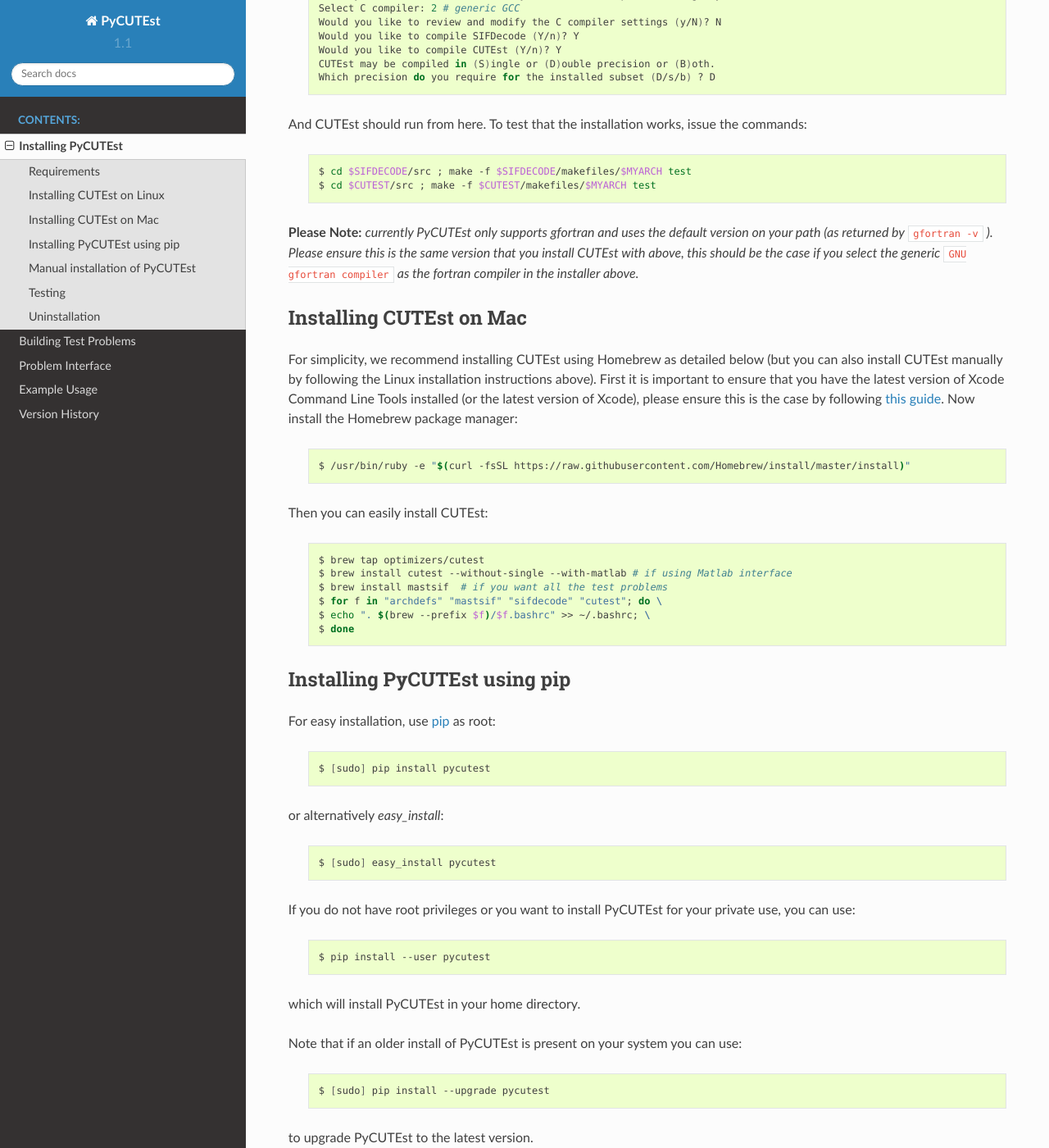
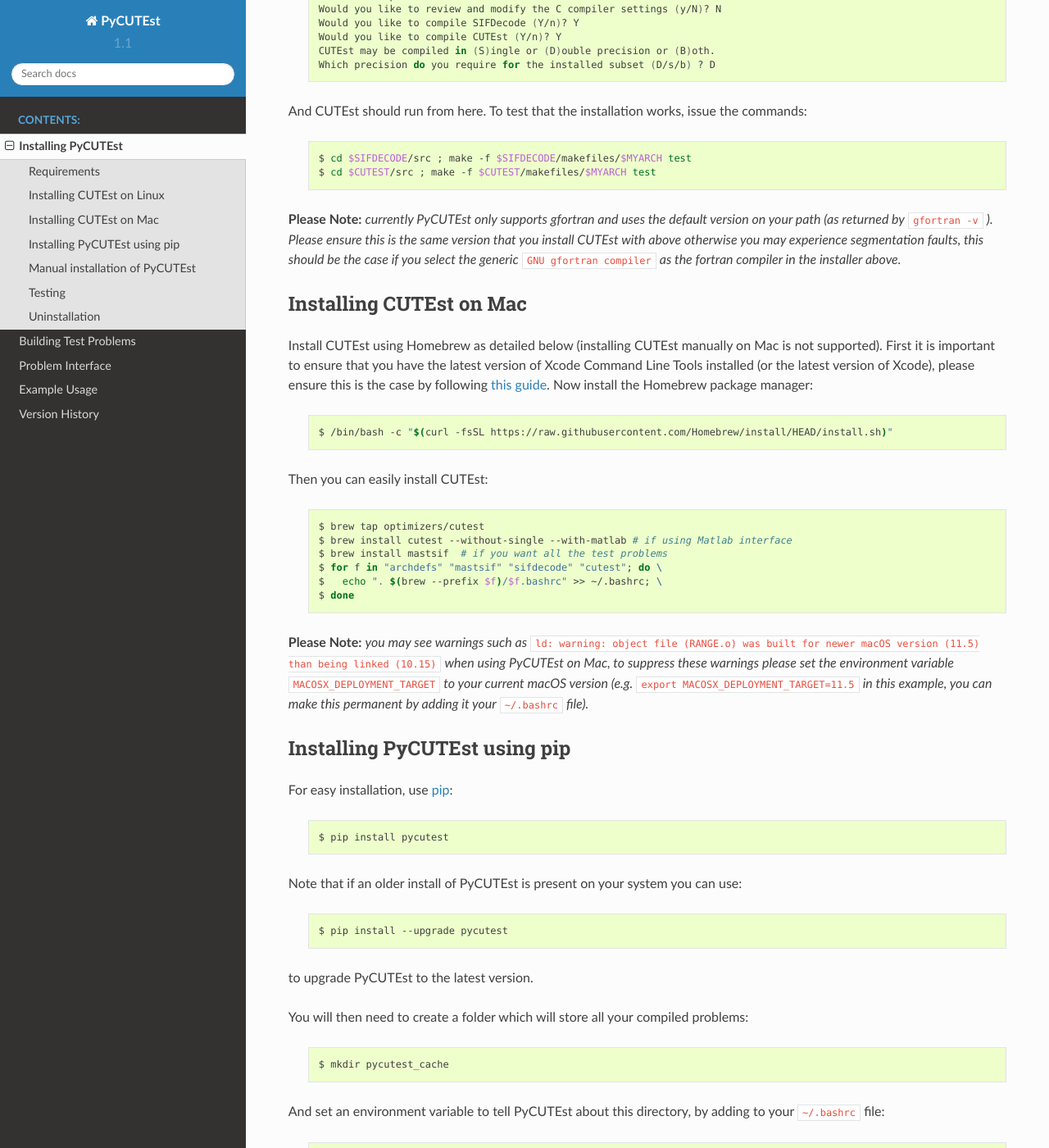
Before and after one commit to jfowkes/pycutest, a Sphinx documentation site: the page built from docs/install.rst, in a window 1280 px wide and 1400 px high, scrolled down 1331 px. Shown: the whole window at 82% size. Built offline with Sphinx 7.4.7 and the Read the Docs theme 2.0.0, drawn with Linux system fonts in a browser that asks for light colours; some of the changed text lies outside the part shown.

Commit message:
Update documentation

```diff
--- a/docs/install.rst
+++ b/docs/install.rst
@@ -28,7 +28,9 @@
     $ git clone https://github.com/ralna/CUTEst ./cutest
     $ git clone https://bitbucket.org/optrove/sif ./mastsif
 
-Note that :code:`mastsif` contains all the test problem definitions and is therefore quite large. If you're short on space you may want to copy only the .SIF files for the problems you wish to test on.
+Note that :code:`mastsif` contains all the test problem definitions and
+is therefore quite large. If you're short on space you may want to copy
+only the ``*.SIF`` files for the problems you wish to test on.
 
 Next set the following environment variables in your :code:`~/.bashrc` to point to the installation directories used above:
 
@@ -45,17 +47,16 @@
 
  .. code-block:: bash
 
-    $ cd ./cutest
+    $ cd /path/to/cutest/cutest/
     $ ${ARCHDEFS}/install_optrove
-    Do you wish to install GALAHAD (Y/n)? N
     Do you wish to install CUTEst (Y/n)? Y
     Do you require the CUTEst-Matlab interface (y/N)? N
     Select platform: 6 # PC with generic 64-bit processor
     Select operating system: 3 # Linux
     Would you like to review and modify the system commands (y/N)? N
-    Select fortran compiler: 5 # GNU gfortran compiler
+    Select fortran compiler: 6 # GNU gfortran compiler
     Would you like to review and modify the fortran compiler settings (y/N)? N
-    Select C compiler: 2 # generic GCC
+    Select C compiler: 8 # GCC
     Would you like to review and modify the C compiler settings (y/N)? N
     Would you like to compile SIFDecode (Y/n)? Y
     Would you like to compile CUTEst (Y/n)? Y
@@ -69,15 +70,15 @@
     $ cd $SIFDECODE/src ; make -f $SIFDECODE/makefiles/$MYARCH test
     $ cd $CUTEST/src ; make -f $CUTEST/makefiles/$MYARCH test
 
-**Please Note:** *currently PyCUTEst only supports gfortran and uses the default version on your path (as returned by* :code:`gfortran -v` *). Please ensure this is the same version that you install CUTEst with above, this should be the case if you select the generic* :code:`GNU gfortran compiler` *as the fortran compiler in the installer above.*
+**Please Note:** *currently PyCUTEst only supports gfortran and uses the default version on your path (as returned by* :code:`gfortran -v` *). Please ensure this is the same version that you install CUTEst with above otherwise you may experience segmentation faults, this should be the case if you select the generic* :code:`GNU gfortran compiler` *as the fortran compiler in the installer above.*
 
 Installing CUTEst on Mac
 ------------------------
-For simplicity, we recommend installing CUTEst using Homebrew as detailed below (but you can also install CUTEst manually by following the Linux installation instructions above). First it is important to ensure that you have the latest version of Xcode Command Line Tools installed (or the latest version of Xcode), please ensure this is the case by following `this guide <http://railsapps.github.io/xcode-command-line-tools.html>`_. Now install the Homebrew package manager:
+Install CUTEst using Homebrew as detailed below (installing CUTEst manually on Mac is not supported). First it is important to ensure that you have the latest version of Xcode Command Line Tools installed (or the latest version of Xcode), please ensure this is the case by following `this guide <https://mac.install.guide/commandlinetools/index.html>`_. Now install the Homebrew package manager:
 
  .. code-block:: bash
 
-    $ /usr/bin/ruby -e "$(curl -fsSL https://raw.githubusercontent.com/Homebrew/install/master/install)"
+    $ /bin/bash -c "$(curl -fsSL https://raw.githubusercontent.com/Homebrew/install/HEAD/install.sh)"
 
 Then you can easily install CUTEst:
 
@@ -87,36 +88,24 @@
     $ brew install cutest --without-single --with-matlab # if using Matlab interface
     $ brew install mastsif  # if you want all the test problems
     $ for f in "archdefs" "mastsif" "sifdecode" "cutest"; do \
-    $ echo ". $(brew --prefix $f)/$f.bashrc" >> ~/.bashrc; \
+    $   echo ". $(brew --prefix $f)/$f.bashrc" >> ~/.bashrc; \
     $ done
+
+**Please Note:** *you may see warnings such as* :code:`ld: warning: object file (RANGE.o) was built for newer macOS version (11.5) than being linked (10.15)` *when using PyCUTEst on Mac, to suppress these warnings please set the environment variable* :code:`MACOSX_DEPLOYMENT_TARGET` *to your current macOS version (e.g.* :code:`export MACOSX_DEPLOYMENT_TARGET=11.5` *in this example, you can make this permanent by adding it your* :code:`~/.bashrc` *file).*
 
 Installing PyCUTEst using pip
 -----------------------------
-For easy installation, use `pip <http://www.pip-installer.org/>`_ as root:
+For easy installation, use `pip <http://www.pip-installer.org/>`_:
 
  .. code-block:: bash
 
-    $ [sudo] pip install pycutest
-
-or alternatively *easy_install*:
-
- .. code-block:: bash
-
-    $ [sudo] easy_install pycutest
-
-If you do not have root privileges or you want to install PyCUTEst for your private use, you can use:
-
- .. code-block:: bash
-
-    $ pip install --user pycutest
-
-which will install PyCUTEst in your home directory.
+    $ pip install pycutest
 
 Note that if an older install of PyCUTEst is present on your system you can use:
 
  .. code-block:: bash
 
-    $ [sudo] pip install --upgrade pycutest
+    $ pip install --upgrade pycutest
 
 to upgrade PyCUTEst to the latest version.
 
@@ -148,41 +136,25 @@
 
  .. code-block:: bash
 
-    $ [sudo] pip install .
+    $ pip install .
 
-If you do not have root privileges or you want to install PyCUTEst for your private use, you can use:
+**Please Note:** *don't forget to set up your cache and associated environment variable (see above).*
 
- .. code-block:: bash
-
-    $ pip install --user .
-
-which will install PyCUTEst in your home directory.
-
-Don't forget to set up your cache and associated environment variable (see above).
-
-To upgrade PyCUTEst to the latest version, navigate to the top-level directory (i.e. the one containing :code:`setup.py`) and rerun the installation using :code:`pip`, as above:
+To upgrade PyCUTEst to the latest version, navigate to the top-level directory (i.e. the one containing :code:`setup.py`) and re-run the installation using :code:`pip`, as above:
 
  .. code-block:: bash
 
     $ git pull
-    $ [sudo] pip install .  # with root privileges
+    $ pip install .
 
 Testing
 -------
-If you installed PyCUTEst manually, you can test your installation by running:
+This documentation provides some simple examples of how to run PyCUTEst.
+
+Uninstallation
+--------------
+You can uninstall PyCUTEst as follows:
 
  .. code-block:: bash
 
-    $ python setup.py test
-
-Alternatively, this documentation provides some simple examples of how to run PyCUTEst.
-
-Uninstallation
---------------
-If PyCUTEst was installed using *pip* you can uninstall as follows:
-
- .. code-block:: bash
-
-    $ [sudo] pip uninstall pycutest
-
-otherwise you have to remove the installed files by hand (located in your python site-packages directory).
+    $ pip uninstall pycutest
```
Also changed, not shown: other parts of docs/install.rst (+2 -3 lines), README.rst (+22 -50 lines), docs/history.rst (+12 -12 lines).
